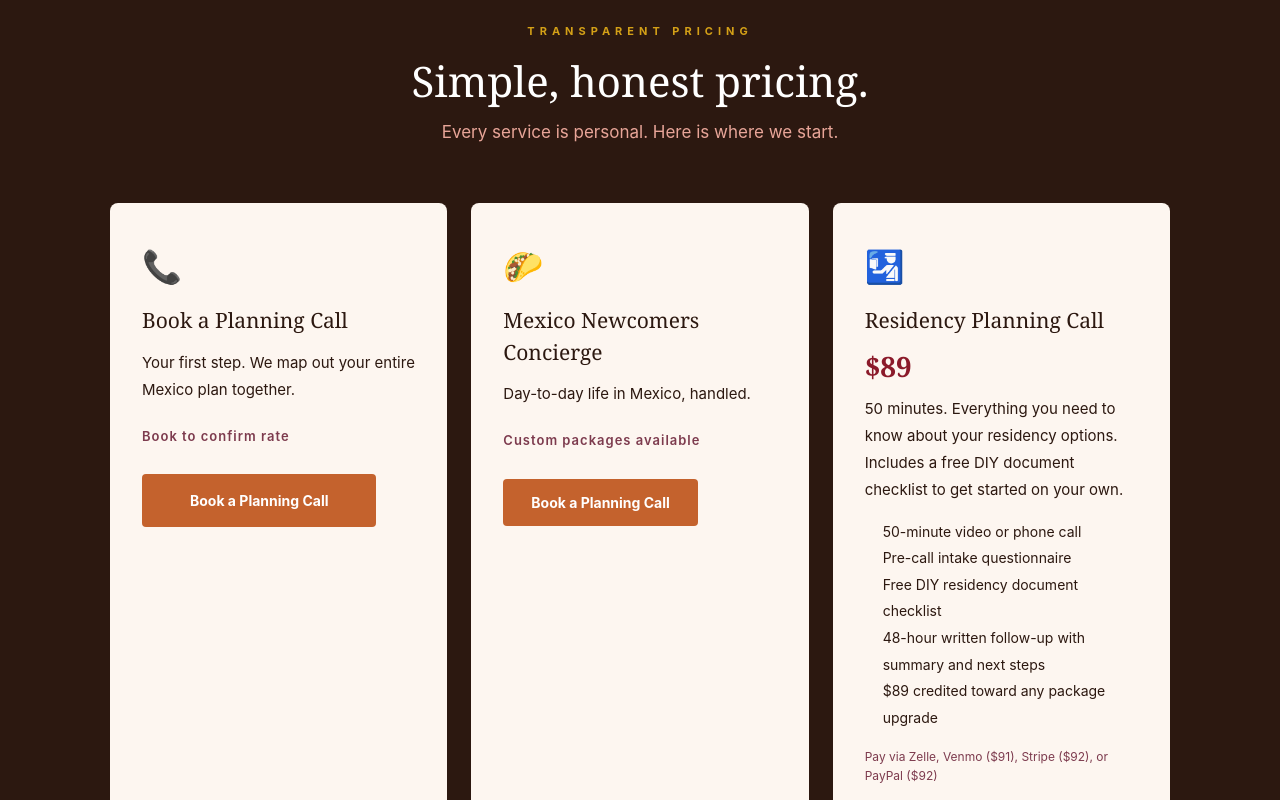
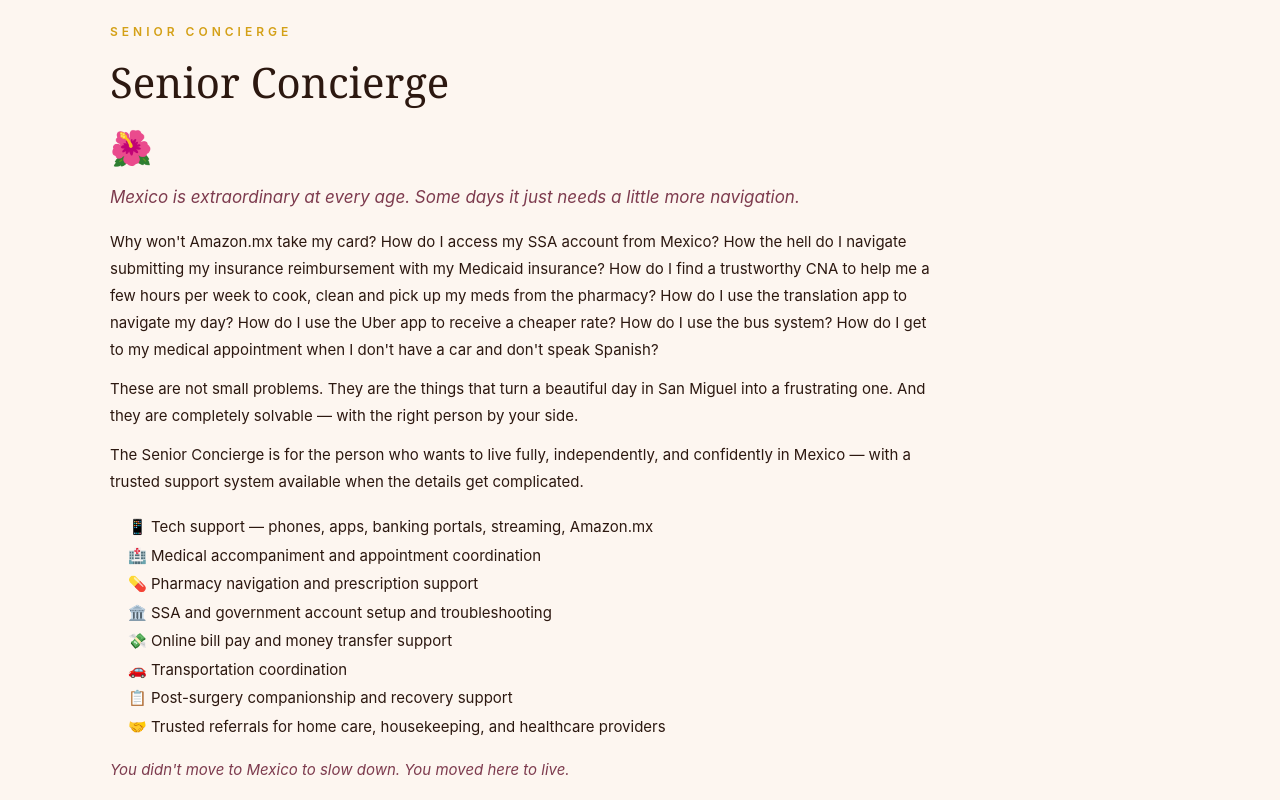
Before and after one commit to IntheknowMX/intheknowmx.com, a Next.js app: page / in a window 1280 px wide. Shown: the part 7240-8040 px from the top of the page. Built offline with nearby package versions, Linux system fonts and the light colour scheme.

Commit message:
Add Senior Concierge section with full content and CTA

```diff
--- a/app/page.tsx
+++ b/app/page.tsx
@@ -408,6 +408,37 @@ export default function Home() {
             </div>
 
           </div>
+        </div>
+      </section>
+
+      {/* Senior Concierge */}
+      <section id="senior-concierge" className="responsive-section" style={{ backgroundColor: '#FDF6F0' }}>
+        <div className="content-wrapper">
+          <p style={{ color: '#D4A017', fontSize: '12px', letterSpacing: '4px', marginBottom: '16px', fontWeight: '600' }}>SENIOR CONCIERGE</p>
+          <h2 style={{ fontSize: '42px', fontWeight: 'normal', marginBottom: '14px', color: '#2C1810', fontFamily: "var(--font-playfair, 'Playfair Display', Georgia, serif)", lineHeight: '1.2' }}>Senior Concierge</h2>
+          <div style={{ fontSize: '34px', marginBottom: '12px' }}>🌺</div>
+          <p style={{ fontSize: '17px', color: '#7D3B4E', marginBottom: '18px', fontStyle: 'italic', maxWidth: '820px' }}>Mexico is extraordinary at every age. Some days it just needs a little more navigation.</p>
+          <p style={{ fontSize: '15px', lineHeight: '1.8', color: '#2C1810', marginBottom: '12px', maxWidth: '820px' }}>
+            Why won't Amazon.mx take my card? How do I access my SSA account from Mexico? How the hell do I navigate submitting my insurance reimbursement with my Medicaid insurance? How do I find a trustworthy CNA to help me a few hours per week to cook, clean and pick up my meds from the pharmacy? How do I use the translation app to navigate my day? How do I use the Uber app to receive a cheaper rate? How do I use the bus system? How do I get to my medical appointment when I don't have a car and don't speak Spanish?
+          </p>
+          <p style={{ fontSize: '15px', lineHeight: '1.8', color: '#2C1810', marginBottom: '12px', maxWidth: '820px' }}>
+            These are not small problems. They are the things that turn a beautiful day in San Miguel into a frustrating one. And they are completely solvable — with the right person by your side.
+          </p>
+          <p style={{ fontSize: '15px', lineHeight: '1.8', color: '#2C1810', marginBottom: '18px', maxWidth: '820px' }}>
+            The Senior Concierge is for the person who wants to live fully, independently, and confidently in Mexico — with a trusted support system available when the details get complicated.
+          </p>
+          <ul style={{ fontSize: '15px', lineHeight: '1.9', color: '#2C1810', paddingLeft: '18px', marginBottom: '18px', maxWidth: '820px' }}>
+            <li>📱 Tech support — phones, apps, banking portals, streaming, Amazon.mx</li>
+            <li>🏥 Medical accompaniment and appointment coordination</li>
+            <li>💊 Pharmacy navigation and prescription support</li>
+            <li>🏛️ SSA and government account setup and troubleshooting</li>
+            <li>💸 Online bill pay and money transfer support</li>
+            <li>🚗 Transportation coordination</li>
+            <li>📋 Post-surgery companionship and recovery support</li>
+            <li>🤝 Trusted referrals for home care, housekeeping, and healthcare providers</li>
+          </ul>
+          <p style={{ fontSize: '15px', color: '#7D3B4E', fontStyle: 'italic', marginBottom: '20px' }}>You didn't move to Mexico to slow down. You moved here to live.</p>
+          <a className="button-link" href="https://calendar.app.google/qfwutaFsrSaqWVkw7" target="_blank" style={{ backgroundColor: '#C4622D', color: 'white', borderRadius: '4px', textDecoration: 'none', fontSize: '15px', fontWeight: '700', display: 'inline-block' }}>Book a Planning Call</a>
         </div>
       </section>
 
```
